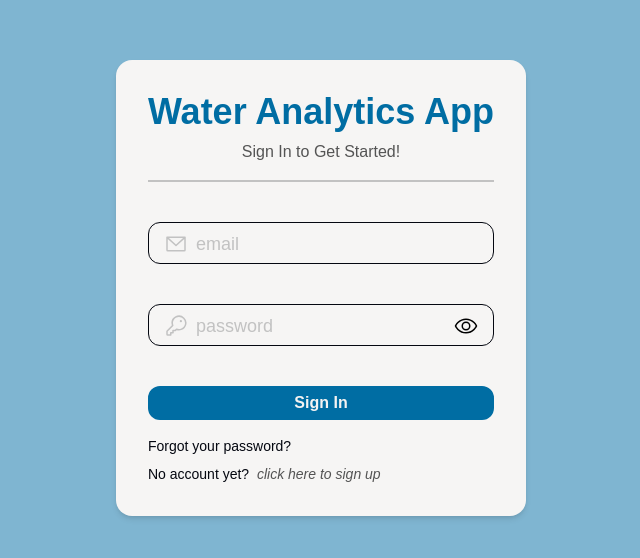
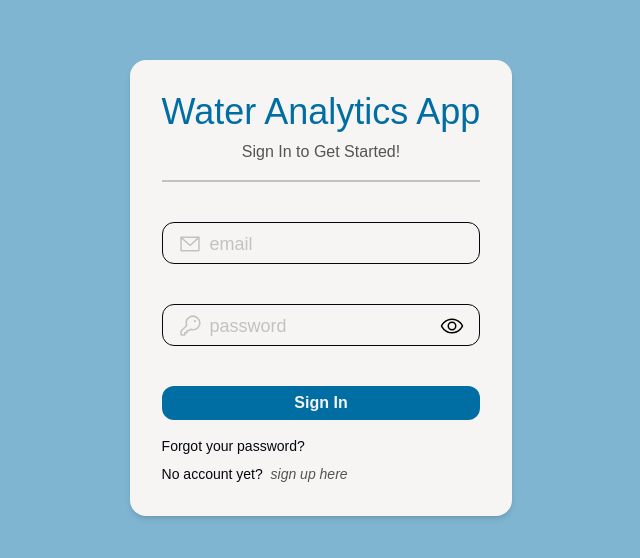
Before and after one commit to bryancastillo10/water-analytics, a React (Vite) app in the folder client/: page / in a window 1280 px wide. Shown: the part 112-670 px from the top of the page, without its empty margins (319-959 px from the left). Built offline with nearby package versions, Linux system fonts and the light colour scheme.

Commit message:
🎨 style: load font family

```diff
--- a/client/src/components/navigation/Navbar.tsx
+++ b/client/src/components/navigation/Navbar.tsx
@@ -1,3 +1,5 @@
+
+
 const Navbar = () => {
   return (
     <nav className="sticky top-0 bg-primary text-light px-6 py-4">
--- a/client/src/components/navigation/Sidebar.tsx
+++ b/client/src/components/navigation/Sidebar.tsx
@@ -20,7 +20,7 @@ const SideBarRowItem = ({ name, icon: Icon,link, isSidebarExpanded }: sidebarIte
       ${isSidebarExpanded ? "my-4 w-fit":"w-full my-3 gap-2"}
       flex justify-start  items-center p-2  rounded-2xl`}>
       <Icon size="28" color={isActive ? "#F4F3F2" : "#040710"} />
-      {isSidebarExpanded ? null: <span className={`font-semibold ${isActive ? "text-white" : "text-dark"}`}>
+      {isSidebarExpanded ? null: <span className={`${isActive ? "text-white font-semibold" : "text-dark"}`}>
         {name}
         </span>}
       </li>
@@ -41,7 +41,7 @@ const Sidebar = ({isSidebarExpanded, toggleSidebar}:SidebarProps) => {
         {/* Sidebar Header */}
         <div className="flex justify-start gap-2 items-center">
           <img src={AppLogo} alt="logo" className={`${isSidebarExpanded ? "mt-8":"mt-0"} size-10`} />
-          {!isSidebarExpanded && (<h1 className="text-lg text-left font-bold">Water Analytics</h1>)}
+          {!isSidebarExpanded && (<h1 className="text-lg text-left font-secondary">Water Analytics</h1>)}
         </div>
         <div className="absolute top-6 right-4 cursor-pointer hover:text-primary" onClick={toggleSidebar}>
           {isSidebarExpanded ? <ArrowCircleRight size="24"/>: <ArrowCircleLeft size="24" />}
--- a/client/src/features/auth/components/AuthContainer.tsx
+++ b/client/src/features/auth/components/AuthContainer.tsx
@@ -10,7 +10,7 @@ const AuthContainer = ({body,title,caption}:AuthContainerProps) => {
     <main className="bg-primary/50 w-full h-screen">
       <section className="flex flex-col justify-center items-center h-screen w-fit m-auto">
         <div className="bg-light w-md rounded-2xl shadow-md p-8">
-          <h1 className="font-semibold text-4xl text-center text-nowrap text-primary mb-2">
+          <h1 className="font-secondary text-4xl text-center text-nowrap text-primary mb-2">
             {title}
           </h1>
                   <p className="text-darkGray text-center">{caption}</p>
--- a/client/src/features/auth/components/SignIn.tsx
+++ b/client/src/features/auth/components/SignIn.tsx
@@ -41,7 +41,7 @@ const SignIn = () => {
         <p>
           No account yet? &nbsp;
           <span className="italic text-darkGray hover:underline hover:text-primary">
-            <Link to="sign-up">click here to sign up</Link>
+            <Link to="sign-up">sign up here</Link>
           </span>
         </p>
       </article>
--- a/client/src/index.css
+++ b/client/src/index.css
@@ -2,12 +2,9 @@
 @tailwind components;
 @tailwind utilities;
 
-@font-face {
-  font-family: "Nunito";
-  src: url('https://fonts.googleapis.com/css2?family=Nunito:ital,wght@0,200..1000;1,200..1000&display=swap') format('woff2'),
-       url('https://fonts.googleapis.com/css2?family=Nunito:ital,wght@0,200..1000;1,200..1000&display=swap') format('woff');
-}
+@import url('https://fonts.googleapis.com/css2?family=Stint+Ultra+Condensed&display=swap');
+@import url('https://fonts.googleapis.com/css2?family=Poppins:ital,wght@0,100;0,200;0,300;0,400;0,500;0,600;0,700;0,800;0,900;1,100;1,200;1,300;1,400;1,500;1,600;1,700;1,800;1,900&family=Stint+Ultra+Condensed&display=swap');
 
 :root{
-  font-family: "Nunito", sans-serif;
+  font-family: "Poppins", sans-serif;
 }
--- a/client/tailwind.config.js
+++ b/client/tailwind.config.js
@@ -18,6 +18,10 @@ export default {
       fontWeight: {
         regular: 400,
         semibold:700
+      },
+      fontFamily: {
+         primary: ["Poppins", "sans-serif"],
+        secondary: ["Stint Ultra Condensed", "sans-serif"],
       }
     },
   },
```
